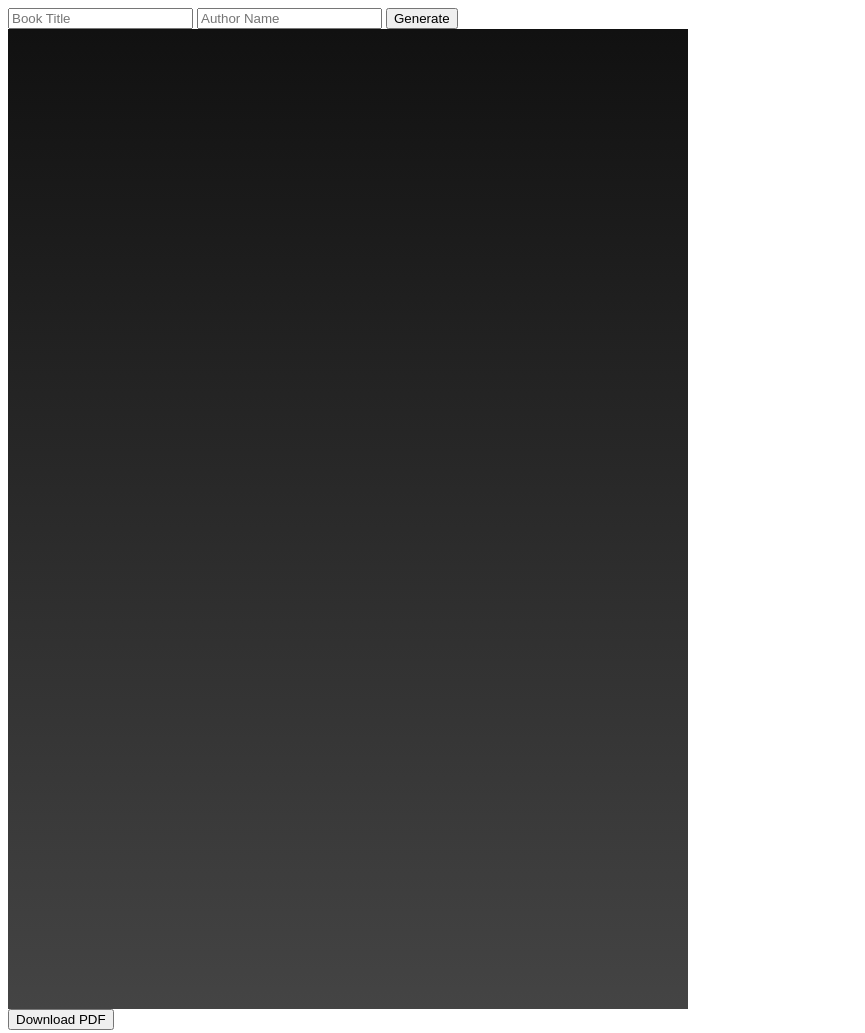
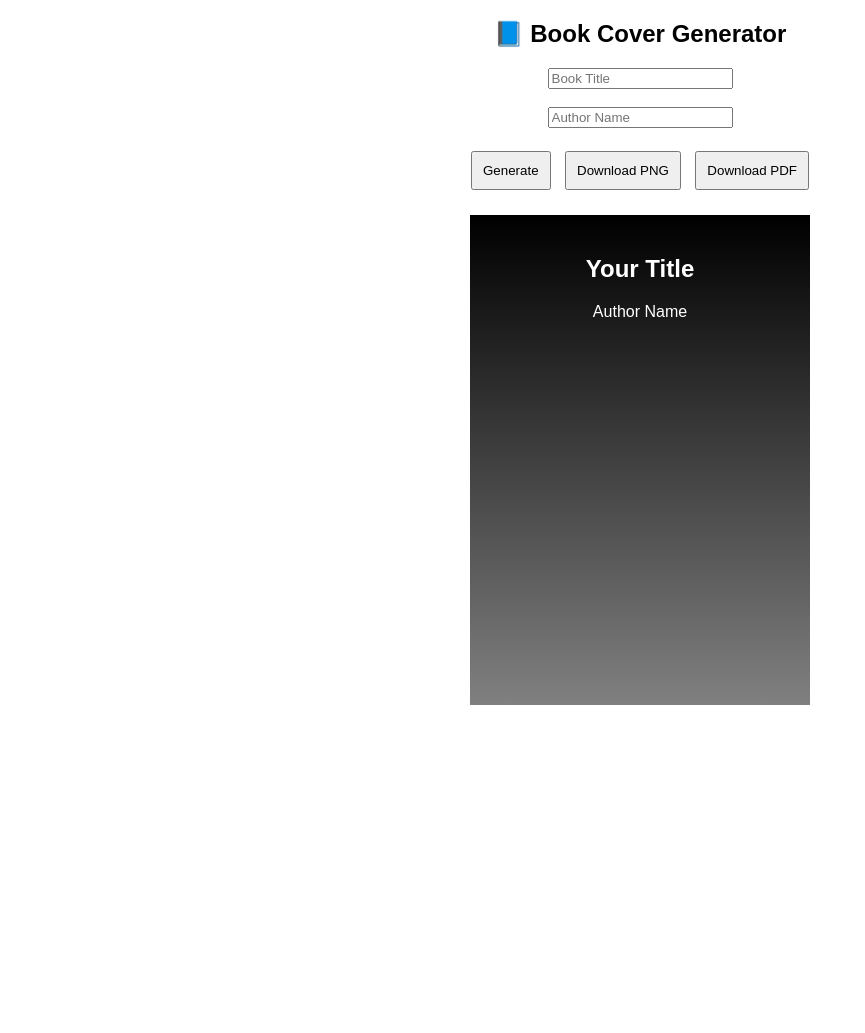
Before and after one commit to ajaysingh132/Book-Editor-, a plain HTML site: page index.html in a window 1280 px wide. Shown: the whole page, without its empty margins (0-865 px from the left). After the commit the page ends 800 px from the top, so only its background shows below. Drawn offline with nearby package versions, Linux system fonts and the light colour scheme.

Commit message:
Update index.html

```diff
--- a/index.html
+++ b/index.html
@@ -1,50 +1,80 @@
 <!DOCTYPE html>
 <html>
 <head>
-<title>Book Cover Generator</title>
+<meta name="viewport" content="width=device-width, initial-scale=1.0">
+<title>Book Generator</title>
+
 <style>
+body {
+  font-family: Arial;
+  text-align: center;
+}
+
 #cover {
-  width: 600px;
-  height: 900px;
-  background: linear-gradient(#111, #444);
+  width: 300px;
+  height: 450px;
+  background: linear-gradient(black, gray);
   color: white;
-  padding: 40px;
-  font-family: Arial;
+  margin: 20px auto;
+  padding: 20px;
+  display: block;
+}
+
+button {
+  margin: 5px;
+  padding: 10px;
 }
 </style>
 </head>
 
 <body>
 
-<input id="title" placeholder="Book Title">
-<input id="author" placeholder="Author Name">
+<h2>📘 Book Cover Generator</h2>
+
+<input id="title" placeholder="Book Title"><br><br>
+<input id="author" placeholder="Author Name"><br><br>
+
 <button onclick="generate()">Generate</button>
+<button onclick="downloadImage()">Download PNG</button>
+<button onclick="downloadPDF()">Download PDF</button>
 
 <div id="cover">
-  <h1 id="t"></h1>
-  <h3 id="a"></h3>
+  <h2 id="t">Your Title</h2>
+  <p id="a">Author Name</p>
 </div>
 
-<script>
-function generate(){
-  document.getElementById("t").innerText =
-    document.getElementById("title").value;
-  document.getElementById("a").innerText =
-    document.getElementById("author").value;
-}
-  <script src="https://cdnjs.cloudflare.com/ajax/libs/jspdf/2.5.1/jspdf.umd.min.js"></script>
-
-<button onclick="downloadPDF()">Download PDF</button>
+<script src="https://cdnjs.cloudflare.com/ajax/libs/html2canvas/1.4.1/html2canvas.min.js"></script>
+<script src="https://cdnjs.cloudflare.com/ajax/libs/jspdf/2.5.1/jspdf.umd.min.js"></script>
 
 <script>
-async function downloadPDF(){
+function generate() {
+  let title = document.getElementById("title").value;
+  let author = document.getElementById("author").value;
+
+  document.getElementById("t").innerText = title || "Sample Title";
+  document.getElementById("a").innerText = author || "Author Name";
+}
+
+function downloadImage() {
+  html2canvas(document.getElementById("cover")).then(canvas => {
+    let link = document.createElement("a");
+    link.download = "cover.png";
+    link.href = canvas.toDataURL();
+    link.click();
+  });
+}
+
+async function downloadPDF() {
   const { jsPDF } = window.jspdf;
-  const pdf = new jsPDF();
+  let pdf = new jsPDF();
 
-  pdf.text("My Book Content", 10, 10);
+  await html2canvas(document.getElementById("cover")).then(canvas => {
+    let img = canvas.toDataURL("image/png");
+    pdf.addImage(img, 'PNG', 10, 10, 180, 260);
+  });
+
   pdf.save("book.pdf");
 }
-</script>
 </script>
 
 </body>
```
